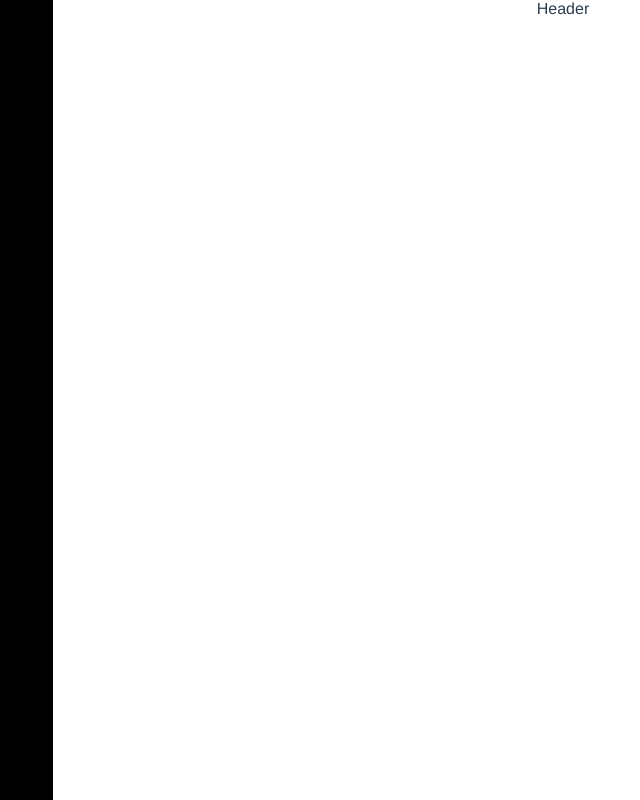
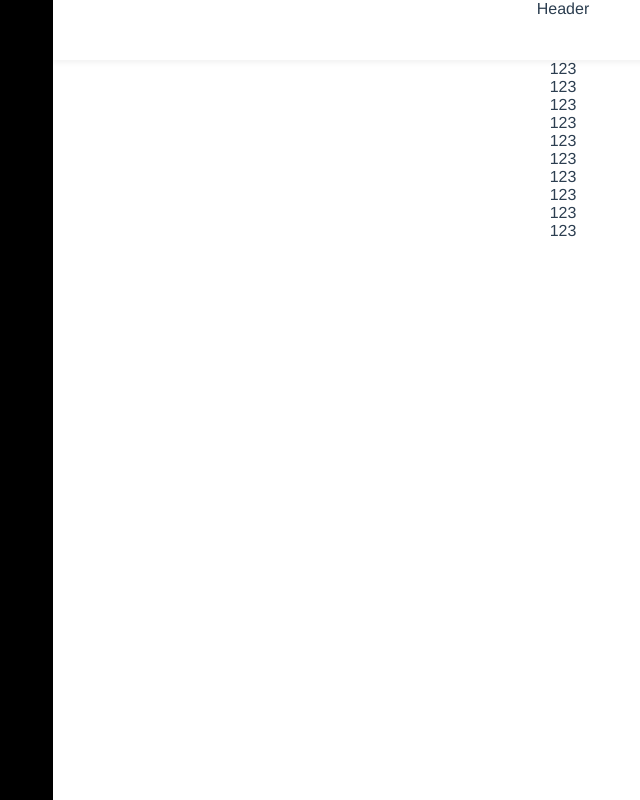
Before and after one commit to JingYaoNuoWu/myblog, a Vue app: page / in a window 1280 px wide. Shown: the whole page, without its empty margins (207-847 px from the left). Built offline with nearby package versions, Linux system fonts and the light colour scheme.

Commit message:
topbar z-index don't work

```diff
--- a/src/assets/global.css
+++ b/src/assets/global.css
@@ -1,4 +1,9 @@
 html,body {
     margin: 0;
     box-sizing: border-box;
+    font-size: 16px;
+    height: 100%;
 }
+#app,.common-layout{
+    height: 100%;
+}
--- a/src/views/HomeView.vue
+++ b/src/views/HomeView.vue
@@ -12,6 +12,9 @@
       <el-container>
         <el-main>
           <div class="main-wapper">
+            <div style="height:1000px">
+              <div v-for="item in 10" :key="item">123</div>
+            </div>
           </div>
         </el-main>
       </el-container>
@@ -26,8 +29,13 @@ let a = ref(1);
 </script>
 
 <style>
+.el-container{
+  height: 100%;
+}
 .main-wapper {
+  box-sizing: border-box;
   min-height: 100vh;
+  padding-top: 60px;
 }
 .el-container .el-aside {
   width: 260px;
@@ -42,9 +50,12 @@ let a = ref(1);
   right: 0;
   left: 260px;
   min-width: 100vh;
+  box-shadow: 0px 3px 5px 0 rgba(0, 0, 0, 0.05);
+  z-index: 99999;
 }
+
 #side-bar{
-  max-height: 100vh;
+  height: 100%;
 }
 #aside-wapper{
   width: 100%;
```
Also changed, not shown: src/components/mycomponents/SearchBar.vue (added).
